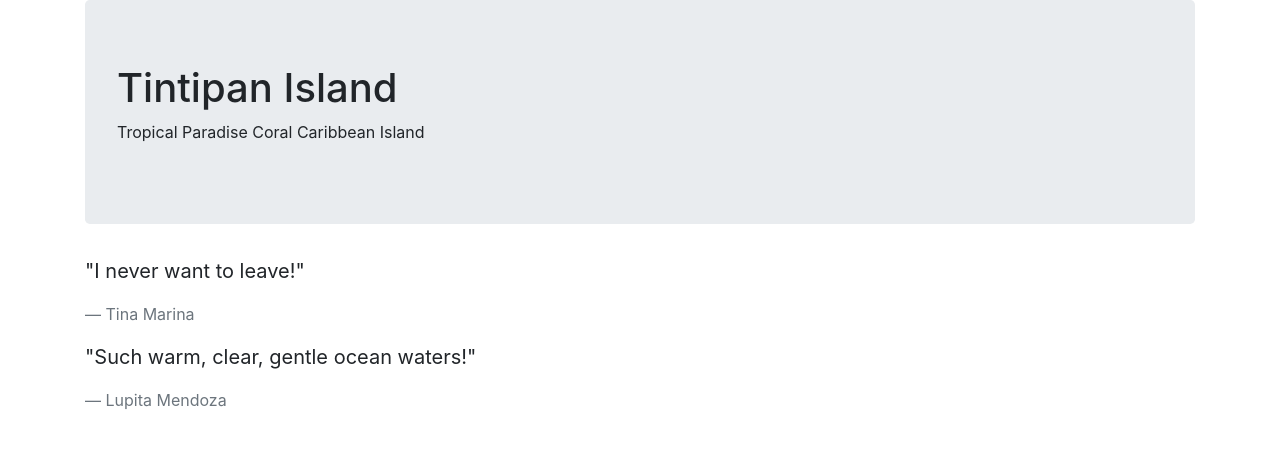
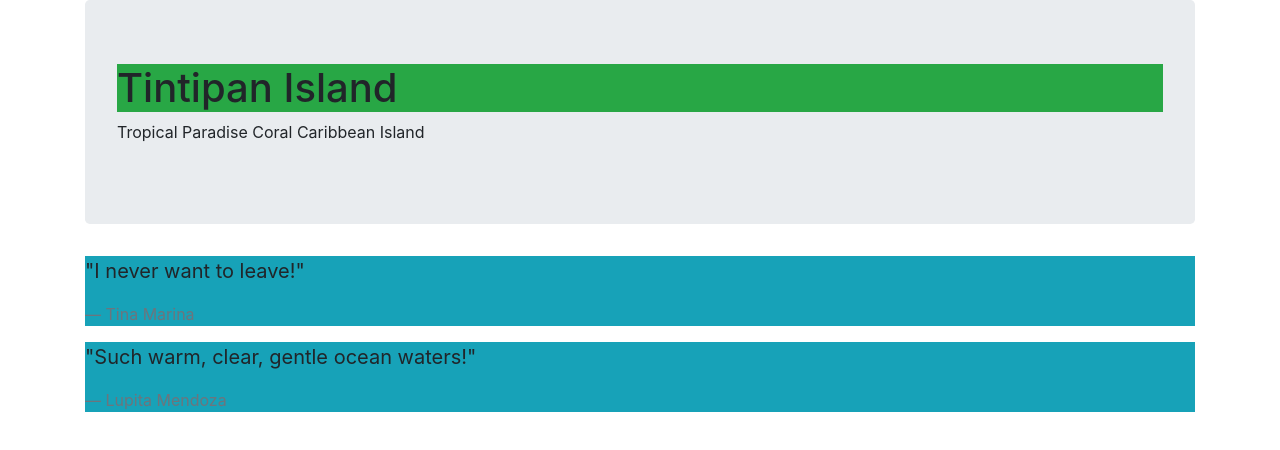
Before and after one commit to milkyhoneydew/section-in-review, a plain HTML site: page index.html in a window 1280 px wide. Drawn offline with nearby package versions, Linux system fonts and the light colour scheme.

```diff
--- a/index.html
+++ b/index.html
@@ -8,18 +8,17 @@
 <body>
   <div class="container">
     <div class="jumbotron">
-      <h1>Tintipan Island</h1>
+      <h1 class="bg-success">Tintipan Island</h1>
       <p>Tropical Paradise Coral Caribbean Island</p>
     </div>
-    <blockquote class="blockquote">
+    <blockquote class="blockquote bg-info">
       <p>"I never want to leave!"</p>
       <footer class="blockquote-footer">Tina Marina</footer>
     </blockquote>
-    <blockquote class="blockquote">
+    <blockquote class="blockquote bg-info">
       <p>"Such warm, clear, gentle ocean waters!"</p>
       <footer class="blockquote-footer">Lupita Mendoza</footer>
     </blockquote>
   </div>
-
 </body>
 </html>
```
